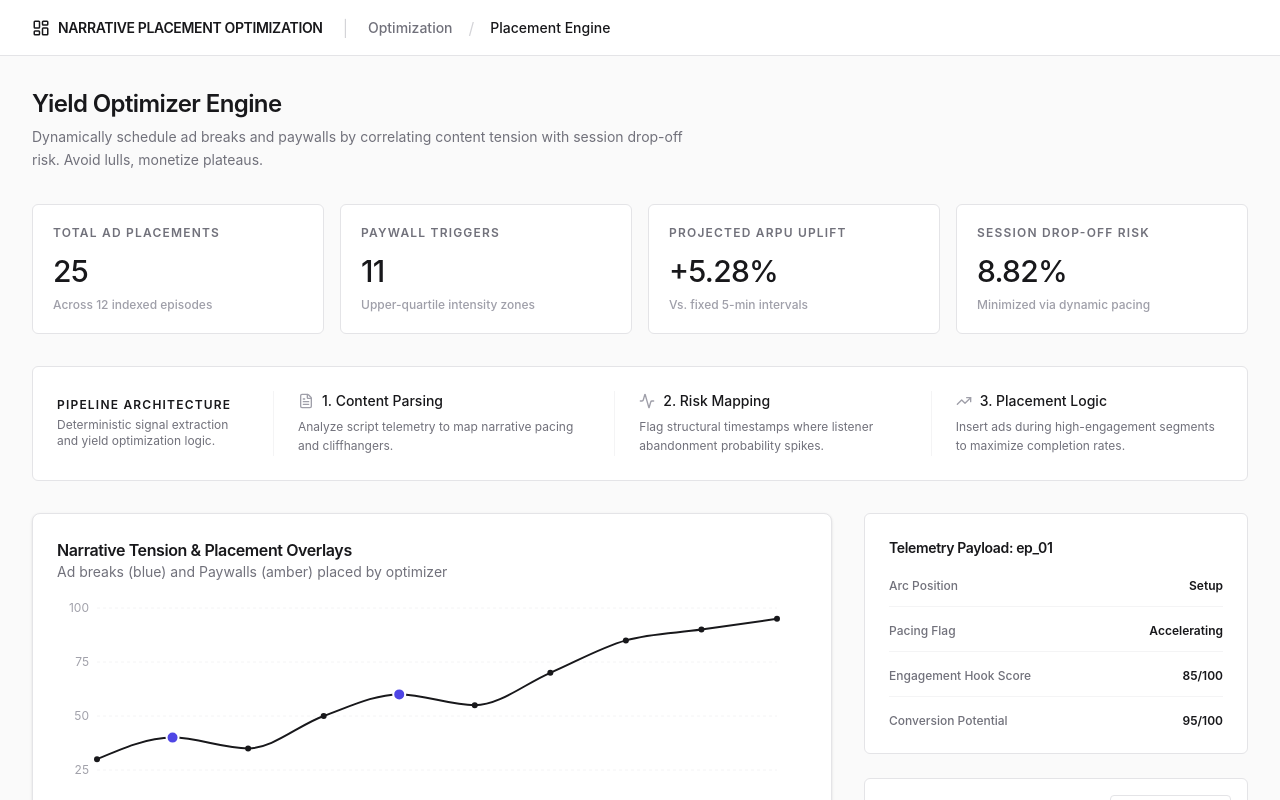
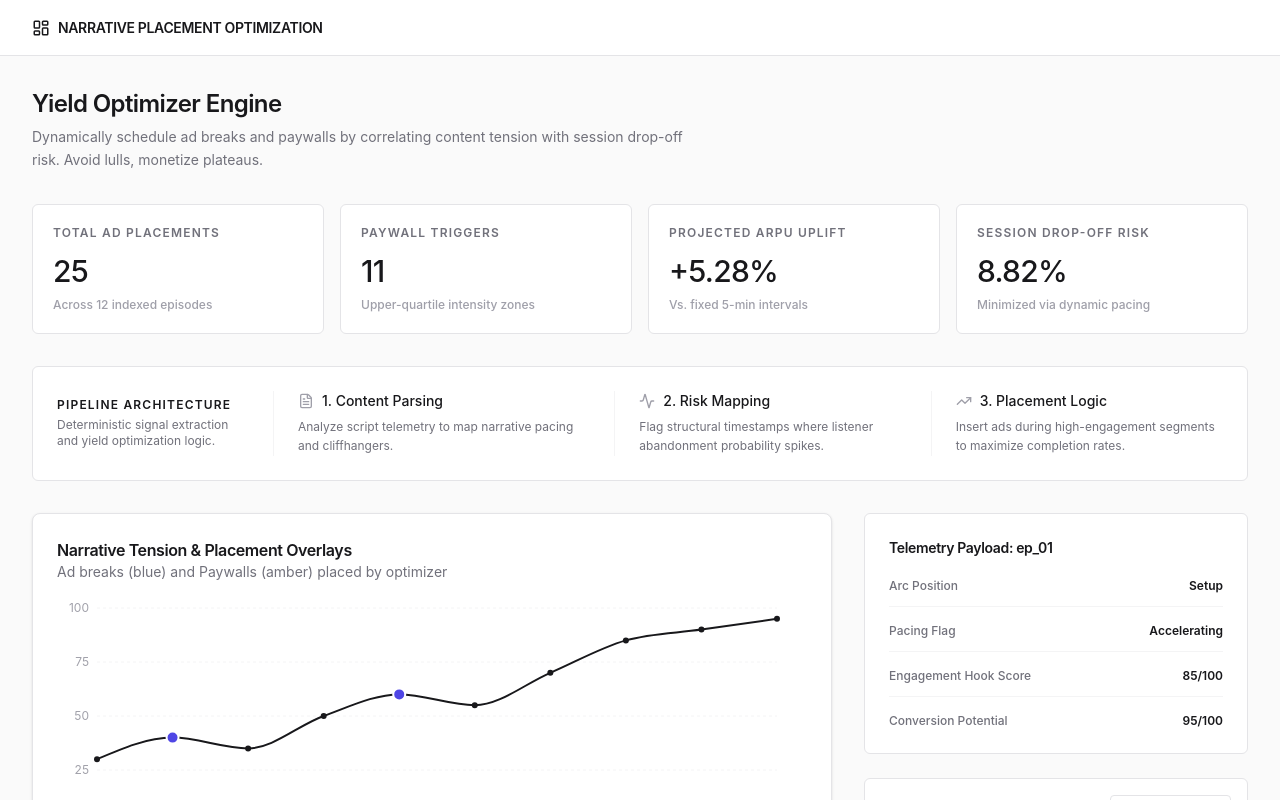
Before and after one commit to Sejpal-Raghav/narrative-placement-optimization, a Next.js app: page / in a window 1280 px wide. Shown: the top 800 px of the page. Built offline with nearby package versions, Linux system fonts and the light colour scheme.

Commit message:
Remove breadcrumbs from header

```diff
--- a/src/components/Layout.tsx
+++ b/src/components/Layout.tsx
@@ -9,10 +9,6 @@ export default function Layout({ children }: { children: React.ReactNode }) {
         <div className="flex items-center gap-2 text-zinc-900">
           <LayoutDashboard size={18} />
           <h1 className="text-sm font-semibold tracking-tight uppercase">NARRATIVE PLACEMENT OPTIMIZATION</h1>
-          <span className="mx-3 text-zinc-300">|</span>
-          <span className="text-sm font-medium text-zinc-500">Optimization</span>
-          <span className="mx-2 text-zinc-300">/</span>
-          <span className="text-sm font-medium text-zinc-900">Placement Engine</span>
         </div>
       </header>
 
```
